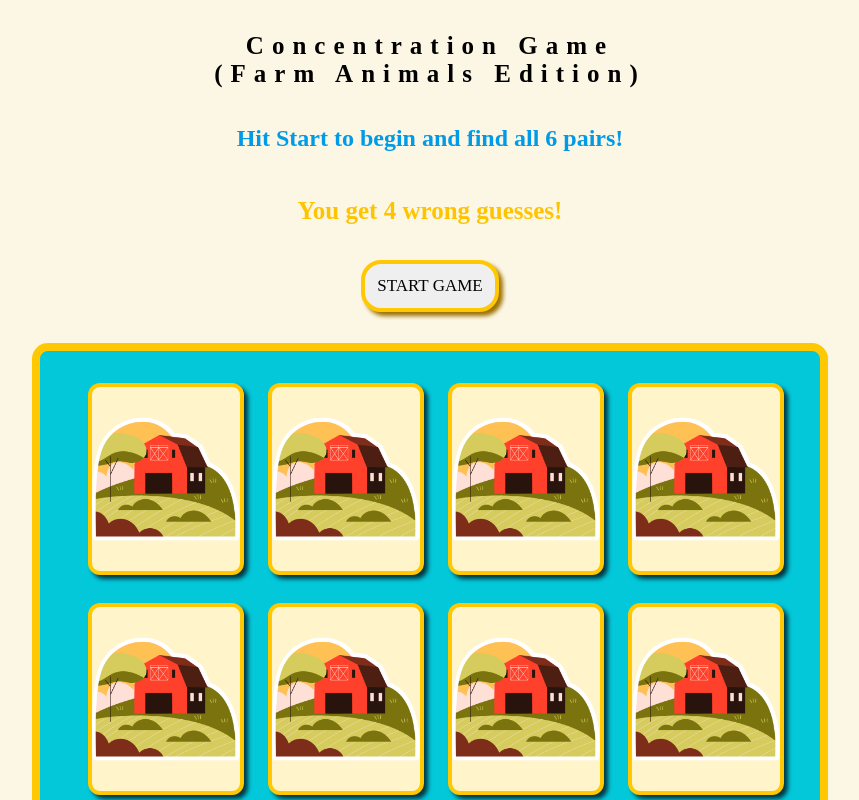
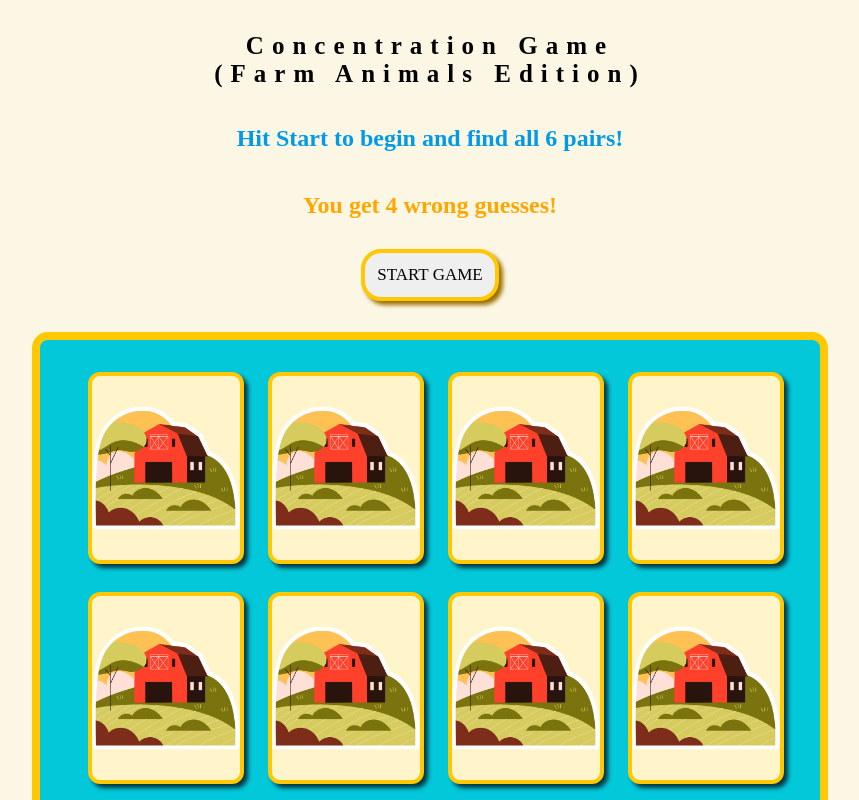
Before and after one commit to austinpowers99/Concentration, a plain HTML site: page index.html in a window 1280 px wide. Shown: the top 800 px of the page, without its empty margins (210-1069 px from the left). Drawn offline with Linux system fonts and the light colour scheme.

Commit message:
update styling

```diff
--- a/style.css
+++ b/style.css
@@ -14,7 +14,6 @@ body {
 h1 {
     margin-top: 1vmin;
     font-family: 'Allura';
-    font-size: 35px;
     letter-spacing: 8px;
     color: rgb(0, 0, 0);
     justify-content: center;
@@ -26,14 +25,16 @@ h2 {
     color: rgb(0, 154, 231);
     justify-content: center;
     text-align: center;
+    margin: 2.5vmin;
 }
 
 h3 {
     font-family: 'Allura';
-    font-size: 25px;
-    color: rgb(255, 196, 0);
+    font-size: 24px;
+    color: rgb(255, 166, 0);
     justify-content: center;
     text-align: center;
+    margin: 2.5vmin;
 }
 
 #message {
```
